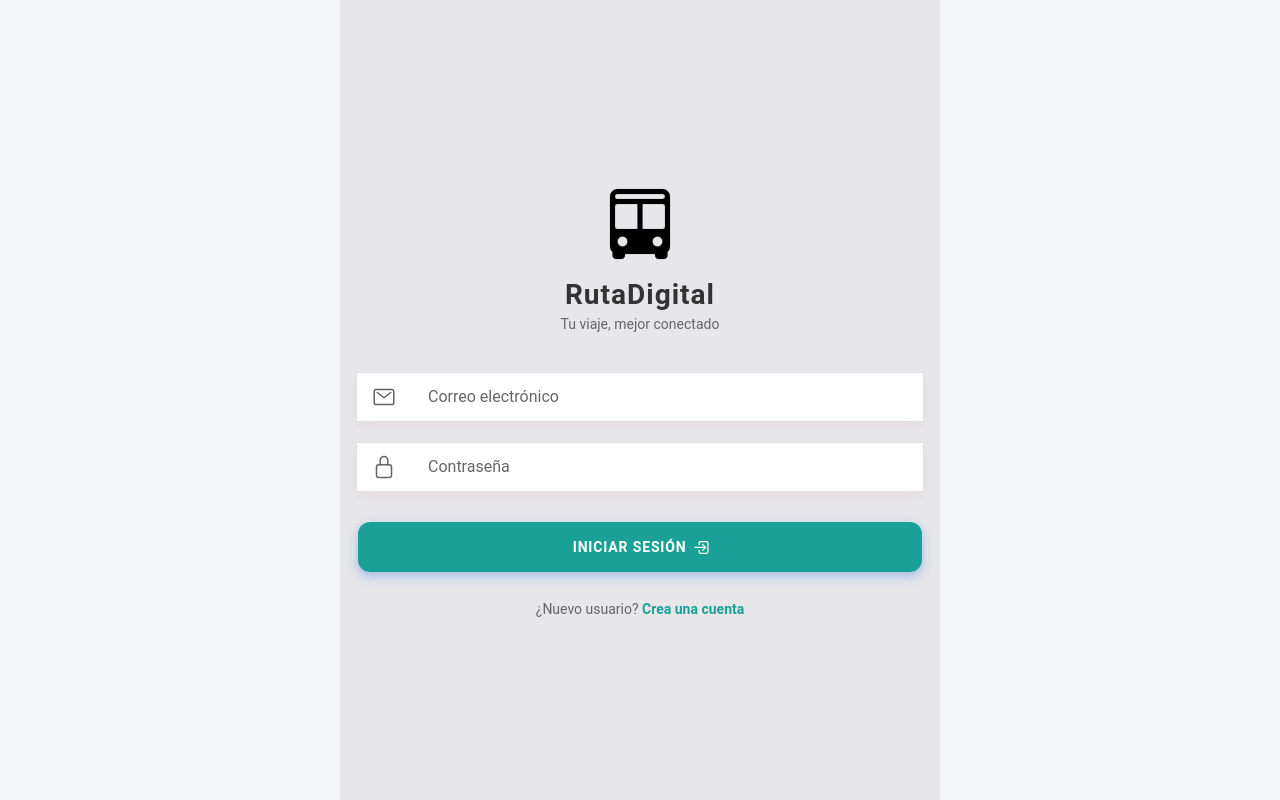
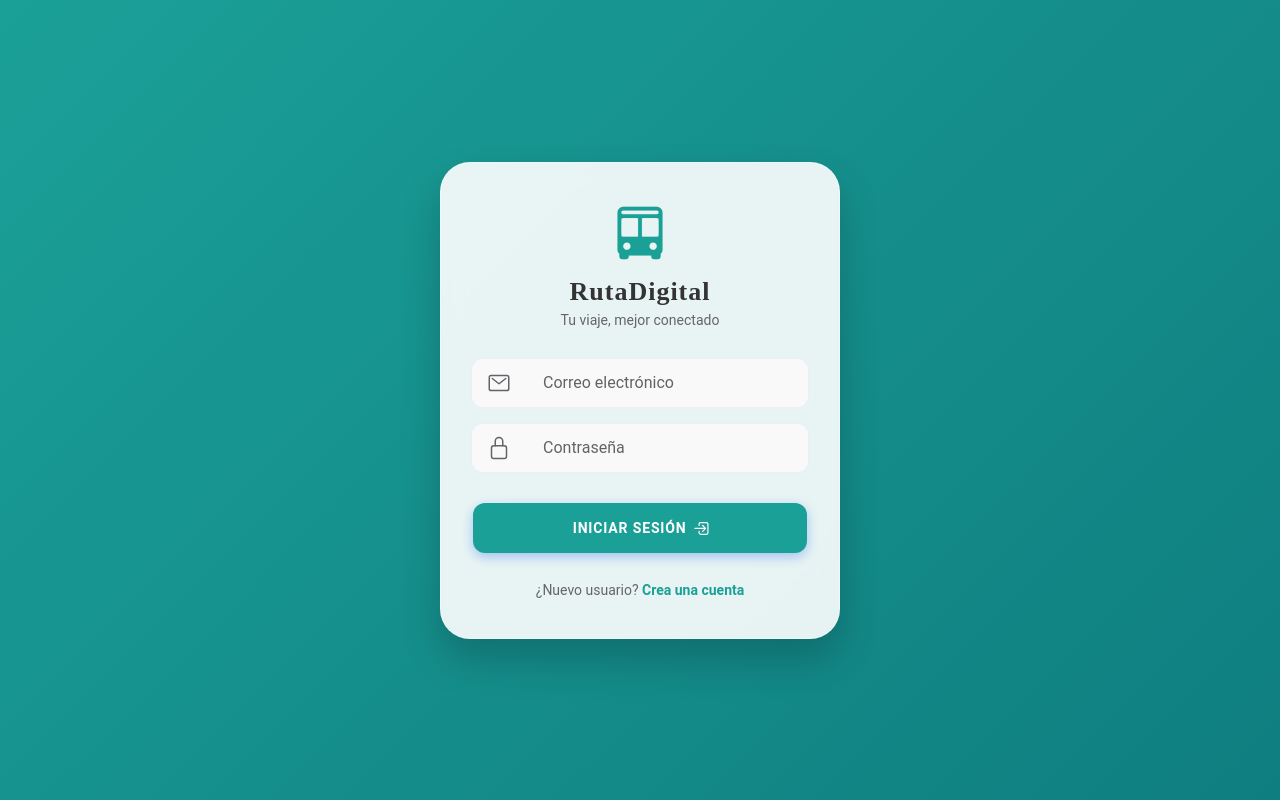
Before and after one commit to MgMendoza-23/RutaDigital-app, a React (Vite) app: page /login in a window 1280 px wide. Built offline with nearby package versions, Linux system fonts and the light colour scheme; the HTML template or start-up script is replaced by a standard one.

Commit message:
Se rediseño la seccion del login, agregando nuevos elementos visuales en el css del login para dar un aspecto mas agradable

```diff
--- a/src/CSS/Login.css
+++ b/src/CSS/Login.css
@@ -1,27 +1,49 @@
-/* Contenedor principal centrado */
+/* Contenedor del fondo */
+.login-page-background {
+    display: flex;
+    justify-content: center;
+    align-items: center;
+    min-height: 100%;
+    width: 100%;
+    background: linear-gradient(135deg, #1ba098 0%, #0f7e80 100%);
+}
+
+/* Contenedor principal centrado (card flotante) */
 .login-container {
     display: flex;
     flex-direction: column;
     justify-content: center;
-    height: 100%;
-    background-color: #e7e7ea;
-    max-width: 600px; /* límite de ancho */
-    margin: 0 auto
+
+    /* Efecto flotante cristalino */
+    background: rgba(255, 255, 255, 0.90);
+    backdrop-filter: blur(10px);
+    -webkit-backdrop-filter: blur(10px);
+
+    border-radius: 30px;
+    padding: 40px 30px;
+    width: 90%;
+    max-width: 400px; /* límite de ancho */
+    margin: 20px;
+
+    /* Sombra profunda para el efecto de elevación */
+    box-shadow: 0 20px 40px rgba(0, 0, 0, 0.2);
+    border: 1px solid rgba(255, 255, 255, 0.3);
 }
 
 /* Sección del Logo */
 .header-logo {
     text-align: center;
-    margin-bottom: 40px;
+    margin-bottom: 30px;
 }
 
 .logo-icon {
-    font-size: 80px;
-    color: var(--ion-color-black);
+    font-size: 60px;
+    color: var(--ion-color-primary);
 }
 
 .app-title {
-    font-size: 28px;
+    font-size: 26px;
+    font-family: serif;
     font-weight: 700;
     color: #333;
     margin-top: 10px;
@@ -36,12 +58,12 @@
 
 
 .custom-input {
-    --background: #ffffff;
+    --background: #f9f9f9;
     --padding-start: 15px;
-    border-radius: 1-+2px;
-    margin-bottom: 20px;
-    box-shadow: 0 4px 10px rgba(224, 22, 22, 0.05); /* Sombra suave */
-    border: 1px solid #e0e0e0;
+    border-radius: 12px;
+    margin-bottom: 15px;
+    box-shadow: none; /* Sombra suave */
+    border: 1px solid #eee;
 }
 
 /* Botón principal */
--- a/src/screens/Login.tsx
+++ b/src/screens/Login.tsx
@@ -1,5 +1,5 @@
 import React, { useState } from 'react';
-import {IonContent, IonPage, IonInput, IonButton, IonIcon, IonItem, IonLabel, IonLoading, IonToast} from '@ionic/react';
+import {IonContent, IonPage, IonInput, IonButton, IonIcon, IonItem, IonLoading, IonToast} from '@ionic/react';
 import { mailOutline, lockClosedOutline, logInOutline, personAddOutline, bus, personOutline, callOutline, warningOutline, checkmarkCircleOutline } from 'ionicons/icons';
 import { useHistory } from 'react-router-dom';
 //importamos archivo css
@@ -53,10 +53,10 @@ const Login: React.FC = () => {
 
   return (
     <IonPage>
-      <IonContent fullscreen>
+      <IonContent fullscreen style={{ '--background': 'transparent' }}>
+        <div className="login-page-background">
 
-
-        <div className="login-container ion-padding">
+        <div className="login-container">
 
 
             <div className="header-logo">
@@ -67,8 +67,6 @@ const Login: React.FC = () => {
 
 
             <div>
-
-
                 <IonItem lines="none" className="custom-input">
                     <IonIcon icon={mailOutline} slot="start" color="medium" />
                     <IonInput
@@ -135,7 +133,7 @@ const Login: React.FC = () => {
                     {esRegistro ? "Ingresa aquí" : "Crea una cuenta"}
                 </span>
             </div>
-
+          </div>
         </div>
 
 
```
